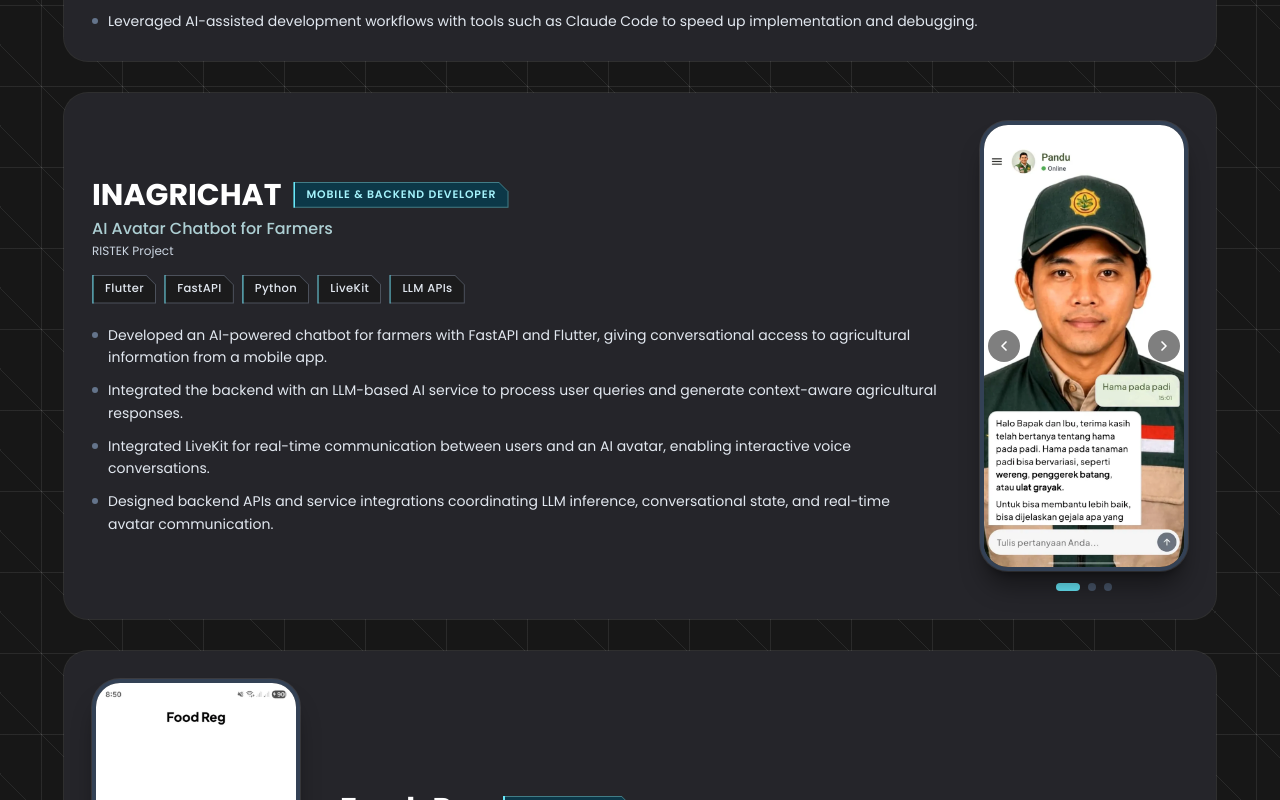
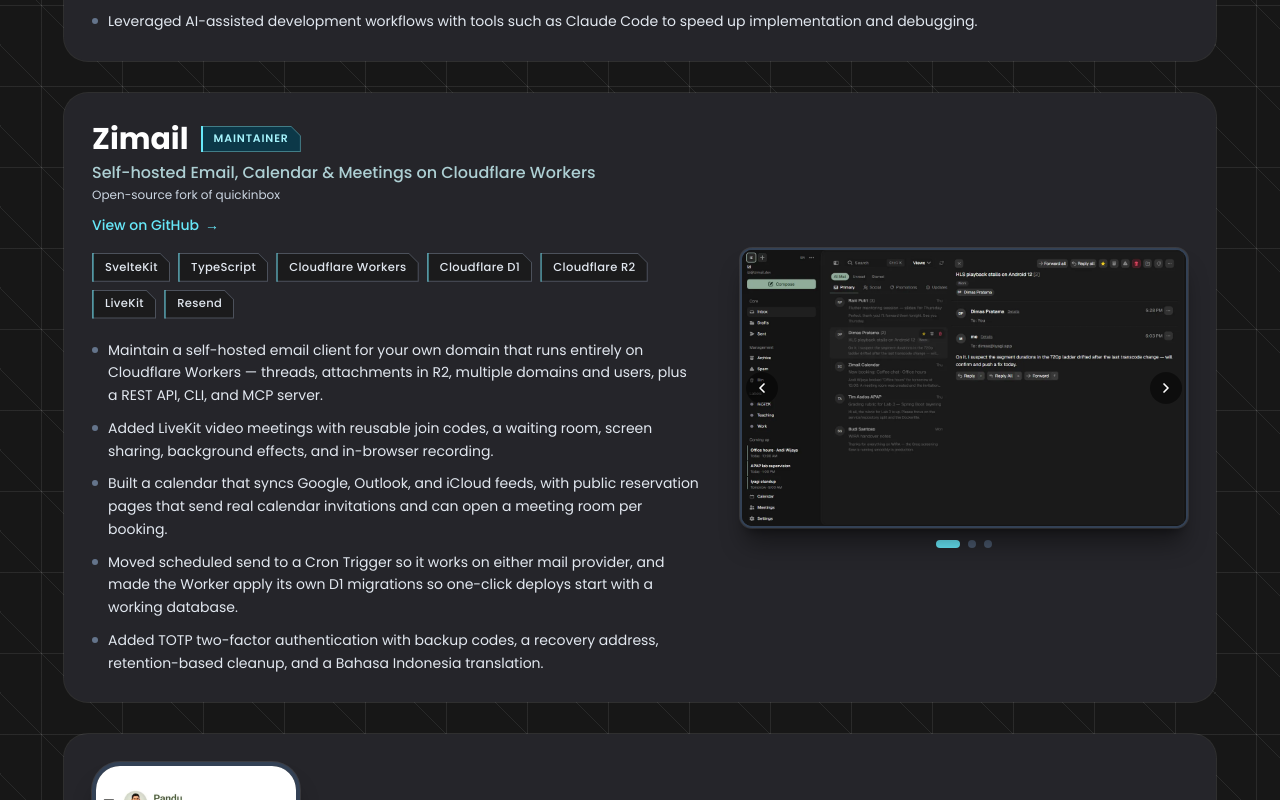
Before and after one commit to MHibriziF/portfolio-web-v1, a React (Vite) app: page / in a window 1280 px wide. Shown: the part 5220-6020 px from the top of the page. Built offline with nearby package versions, Linux system fonts and the light colour scheme.

Commit message:
feat(projects): add Zimail

```diff
--- a/src/data/portfolio.js
+++ b/src/data/portfolio.js
@@ -180,6 +180,37 @@
     images: [],
   },
   {
+    id: "zimail",
+    name: "Zimail",
+    subtitle: "Self-hosted Email, Calendar & Meetings on Cloudflare Workers",
+    context: "Open-source fork of quickinbox",
+    role: "Maintainer",
+    stack: [
+      "SvelteKit",
+      "TypeScript",
+      "Cloudflare Workers",
+      "Cloudflare D1",
+      "Cloudflare R2",
+      "LiveKit",
+      "Resend",
+    ],
+    points: [
+      "Maintain a self-hosted email client for your own domain that runs entirely on Cloudflare Workers — threads, attachments in R2, multiple domains and users, plus a REST API, CLI, and MCP server.",
+      "Added LiveKit video meetings with reusable join codes, a waiting room, screen sharing, background effects, and in-browser recording.",
+      "Built a calendar that syncs Google, Outlook, and iCloud feeds, with public reservation pages that send real calendar invitations and can open a meeting room per booking.",
+      "Moved scheduled send to a Cron Trigger so it works on either mail provider, and made the Worker apply its own D1 migrations so one-click deploys start with a working database.",
+      "Added TOTP two-factor authentication with backup codes, a recovery address, retention-based cleanup, and a Bahasa Indonesia translation.",
+    ],
+    link: "https://github.com/MHibriziF/zimail",
+    // Desktop web app, so the screenshots are landscape.
+    screenshots: "desktop",
+    images: [
+      "/projects/zimail/zimail-1.webp",
+      "/projects/zimail/zimail-2.webp",
+      "/projects/zimail/zimail-3.webp",
+    ],
+  },
+  {
     id: "inagrichat",
     name: "INAGRICHAT",
     subtitle: "AI Avatar Chatbot for Farmers",
```
